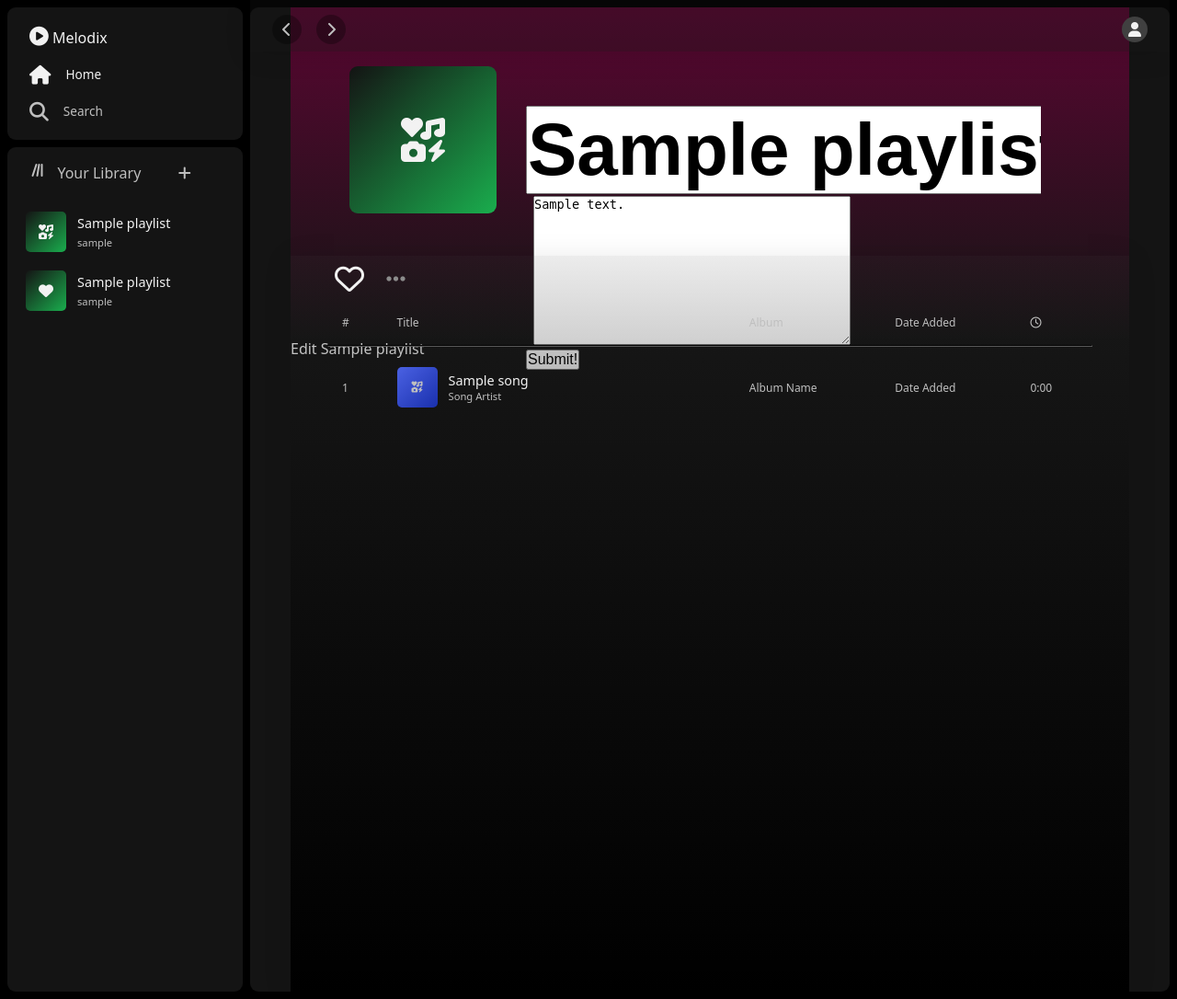
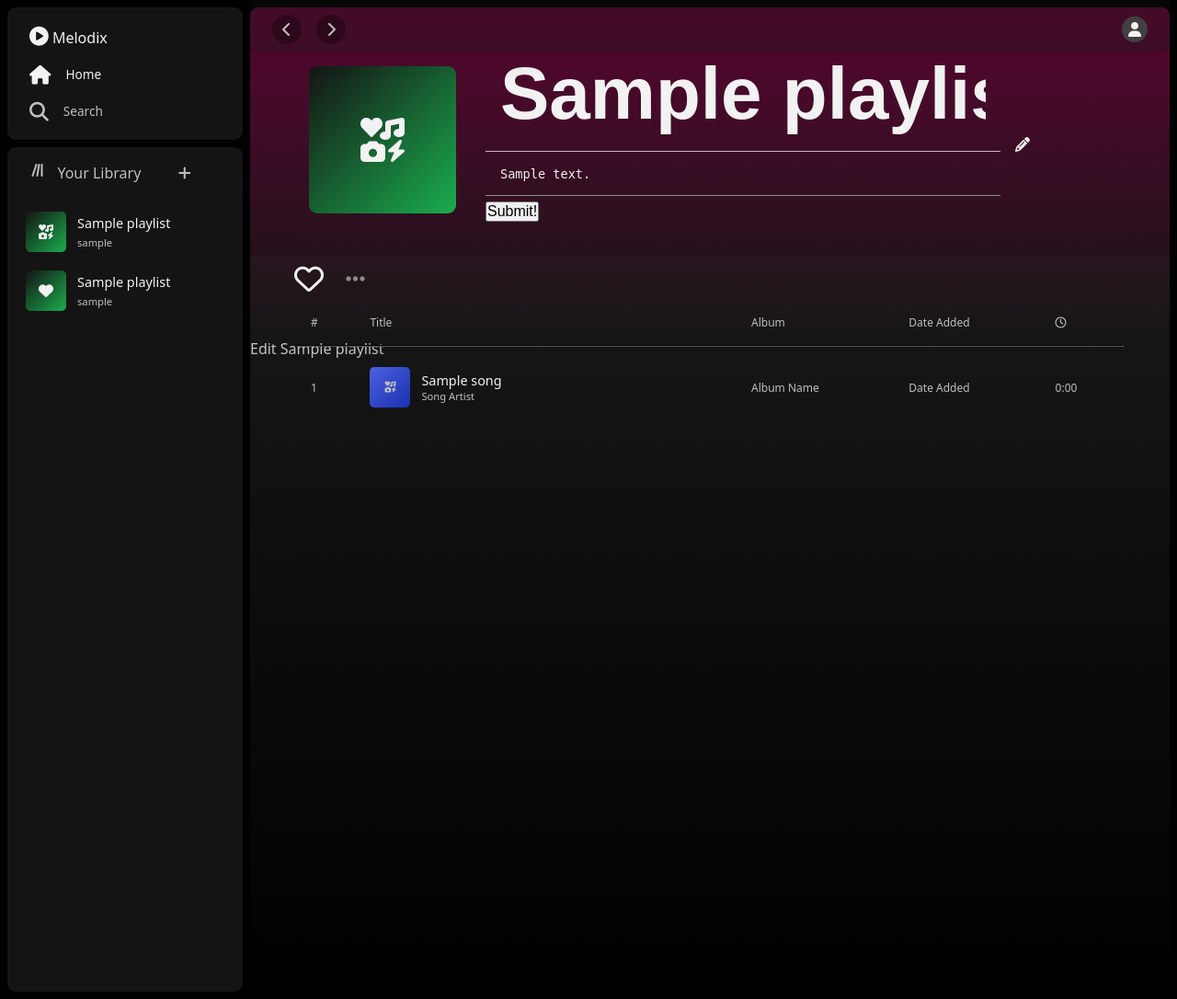
Before and after one commit to Flips97/melodix, a Django app: page /playlists/1/update/ in a window 1280 px wide. Shown: the whole page at 92% size. Run offline with Django 5.2, Linux system fonts and the light colour scheme; a user stored in the database is signed in; tables that the repository leaves empty hold one stand-in row (values such as "Sample post"); some libraries are stand-ins or nearby versions.

Commit message:
Styles playlist form

```diff
--- a/main_app/static/css/style.css
+++ b/main_app/static/css/style.css
@@ -525,7 +525,7 @@ li {
     display: flex;
     flex-direction: column;
     align-items: center;
-
+    flex-grow: 1;
 }
 
 .all-playlists-div {
@@ -706,18 +706,6 @@ li {
     padding: 4rem;
 }
 
-/* .detail-things::before {
-    content: "";
-    position: absolute;
-    top: 0;
-    left: 0;
-    width: 100%;
-    height: 100%;
-    background-color: var(--border-translucent3);
-    opacity: 0.5;
-    backdrop-filter: blur(10px);
-} */
-
 .detail-things-2 {
     padding: 2rem;
 }
@@ -730,7 +718,6 @@ li {
     text-overflow: ellipsis;
     white-space: nowrap;
     position: relative;
-    z-index: 9999;
 }
 
 .detail-tagline {
@@ -1125,8 +1112,55 @@ dialog > div > h1 {
     padding: 1rem;
 }
 
+.playlist-form {
+    width: 100%;
+}
+
+.playlist-form-name {
+    margin-top: -4rem;
+    display: flex;
+    align-items: flex-end;
+}
+
+.playlist-form-name > input {
+    background-color: transparent;
+    border: none;
+    border-bottom: 1px solid var(--copy-light);
+    font-size: 5rem;
+    font-weight: 800;
+    max-width: 35rem;
+    position: relative;
+    padding: 1rem;
+    color: var(--copy);
+}
+
+.playlist-form-name > i {
+    padding-inline: 1rem;
+}
+
+.playlist-form-description > textarea {
+    font-size: .85rem;
+    font-weight: 300;
+    width: 35rem;
+    height: 3rem;
+    background-color: transparent;
+    border: none;
+    border-bottom: 1px solid var(--copy-lighter);
+    color: var(--copy);
+    padding: 1rem;
+    resize: none;
+}
 
 
+/* .detail-main {
+    width: 100%;
+    height: 50rem;
+    margin-top: -7rem;
+    background: linear-gradient(to bottom, var(--border-translucent3), var(--background));
+    box-shadow: var(--box-shadow);
+    position: relative;
+    z-index: 2;
+}  */
 /* style modal */
 /* style search page */
 /* style details page */
--- a/main_app/templates/main_app/playlist_form.html
+++ b/main_app/templates/main_app/playlist_form.html
@@ -5,7 +5,7 @@
 
 
 <div class="page-container-home">
-    <form action="" method="POST">
+    <form action="" method="POST" class="playlist-form">
         {% csrf_token %}
         <div class="detail-things">
             <div class="playlist-cover">
@@ -13,9 +13,12 @@
             </div>
             <div class="detail-things-2">
                 <div class="user-title-photo">
-                    <h1 class="detail-playlist-name" id="detail-playlist-name">{{ form.name }}</h1>
+                    <div class="playlist-form-name">
+                        {{ form.name }}
+                        <i class="fa-solid fa-pencil"></i>
+                    </div>
                 </div>
-                <div class="detail-tagline">
+                <div class="playlist-form-description">
                     {{ form.description }}
                 </div>
                 <div>
```
